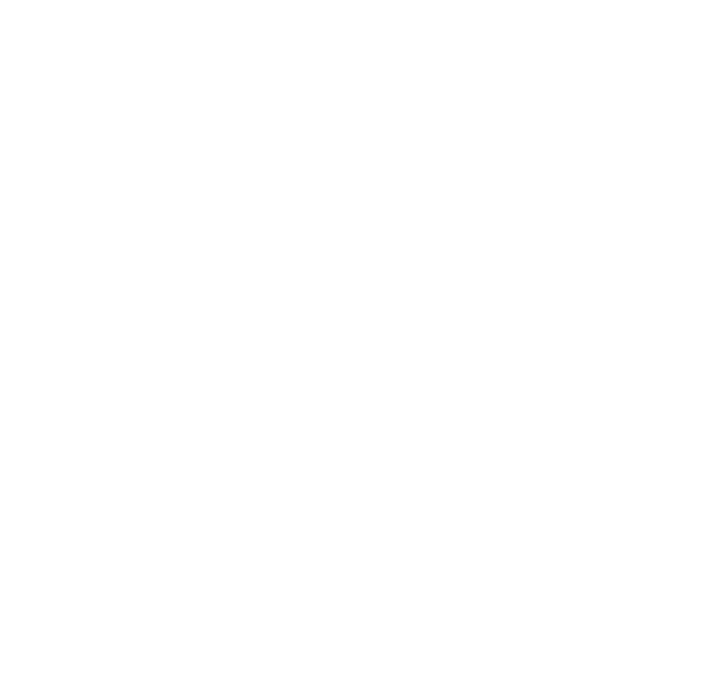
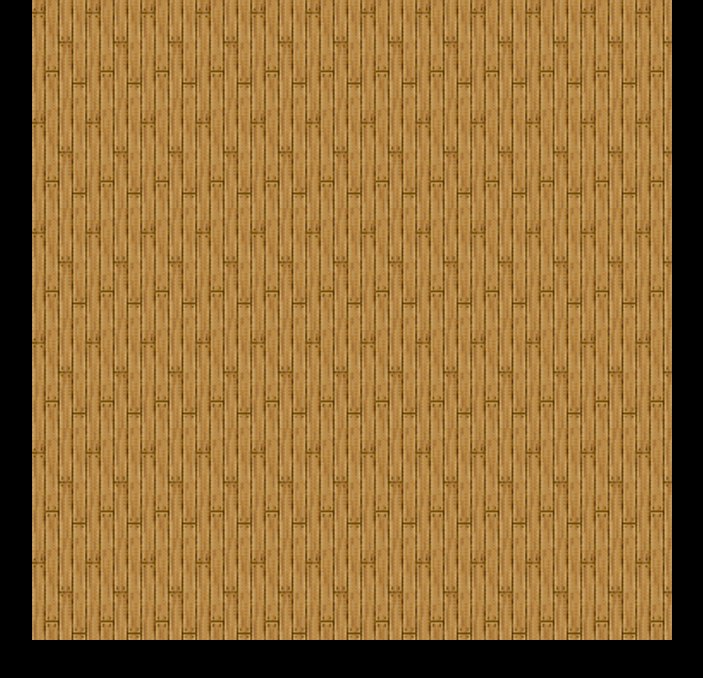
Before and after one commit to PIWEEK/dwarven-tavern, a plain HTML site: page client/index.html in a window 1280 px wide. Shown: the whole page, without its empty margins (288-991 px from the left). Drawn offline with Linux system fonts and the light colour scheme.

Commit message:
add ground

```diff
--- a/client/css/main.css
+++ b/client/css/main.css
@@ -0,0 +1,11 @@
+body {
+    background-color: #000;
+}
+
+#container {
+    height: 640px;
+    margin: 0 auto;
+    width: 640px;
+    background: url("../imgs/ground.png");
+    background-size: 55px;
+}
--- a/client/index.html
+++ b/client/index.html
@@ -9,5 +9,6 @@
     <div id="container"></div>
     <script type="text/javascritpt" src="js/jquery-2.0.3.js"></script>
     <script type="text/javascritpt" src="js/kinetic-v4.5.4.min.js"></script>
+    <script type="text/javascritpt" src="js/init.js"></script>
   </body>
 </html>
```
